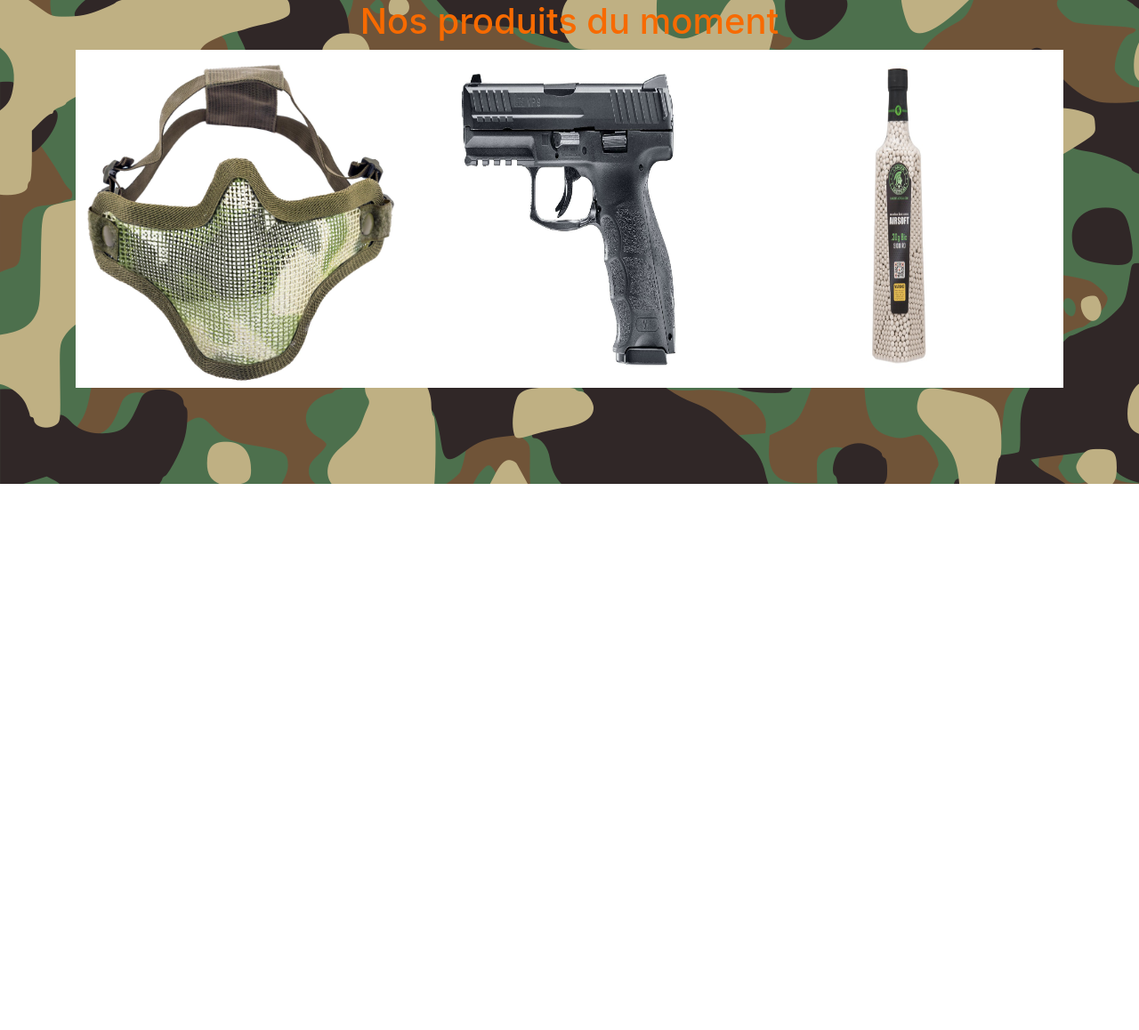
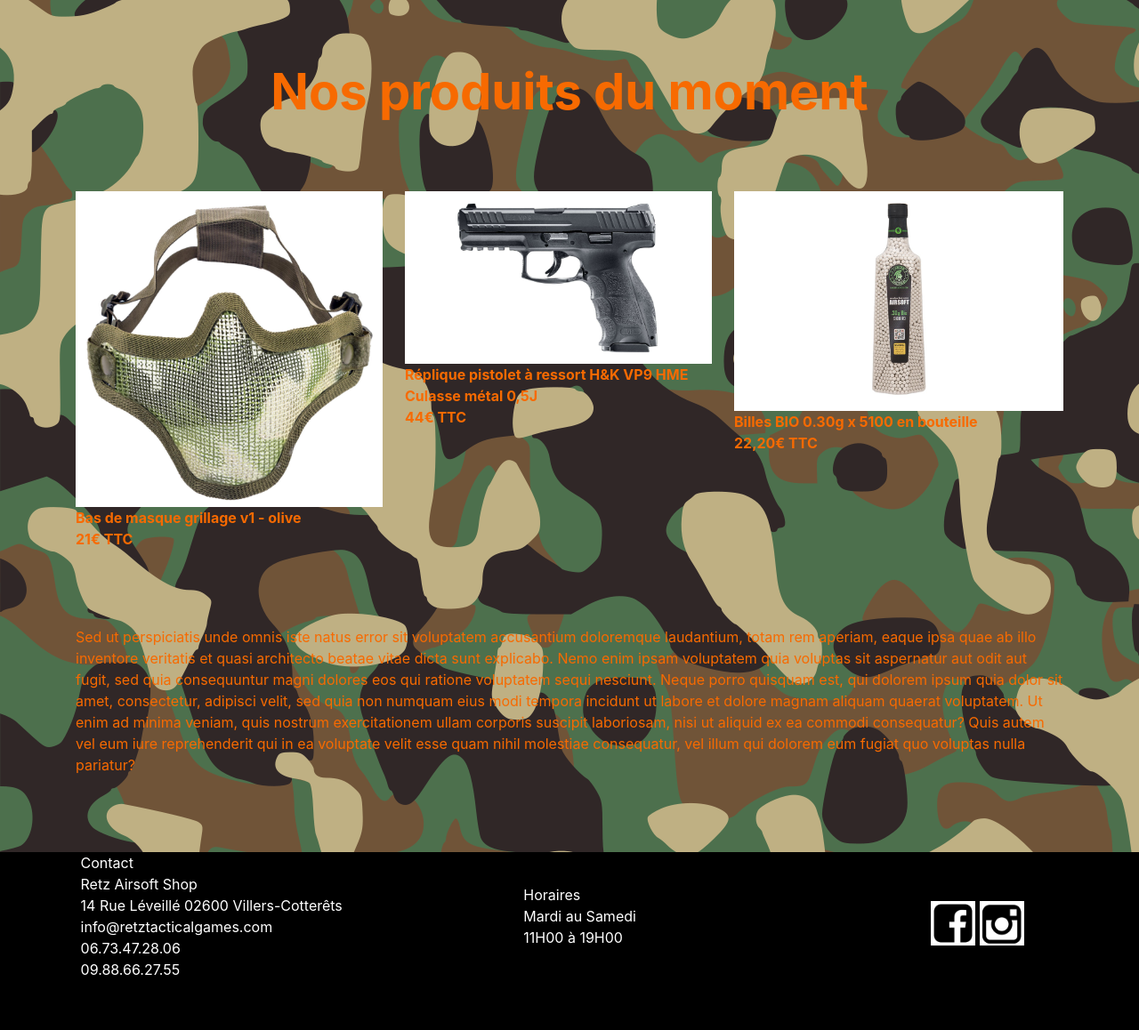
Before and after one commit to SebastienP60/titre-pro, a PHP site: page / in a window 1280 px wide. Shown: the part 256-1414 px from the top of the page at 89% size. Before the commit the page ends 800 px from the top, so only its background shows below. Run offline with PHP 8.4, Linux system fonts and the light colour scheme.

Commit message:
troisième commit

```diff
--- a/assets/css/style.css
+++ b/assets/css/style.css
@@ -18,7 +18,7 @@
     padding-top: 1px;
     /* border: none; */
 }
-#banner{
+#banner, #footPage{
     background-color: black;
     width: auto;
     height: 200px;
@@ -59,4 +59,28 @@
 }
 h1{
     color: #F76A01;
+    font-weight: bold;
+    font-size: 3.5rem;
+    padding-top: 70px;
+    padding-bottom: 70px;
 }
+#firstActualProduct, #secondActualProduct{
+    padding-right: 25px;
+}
+figcaption{
+    color: #F76A01;
+    font-weight: bold;
+}
+p{
+    color: #F76A01;
+    padding-top: 70px;
+    padding-bottom: 70px;
+}
+#contact, #timetables li{
+    color: white;
+}
+#facebook, #instagram{
+    background-color: white;
+    height: 50px;
+    width: auto;
+}
--- a/index.php
+++ b/index.php
@@ -16,7 +16,7 @@
         <div class="container-fluid" id="banner">
             <div class="row">
                 <div class="col-md-2 ml-auto mr-auto my-auto" id="identity">
-                    <img id="logo" class="img-fluid" src="assets/img/logoRAS.jpg" alt="logo du site" />
+                    <img id="logo" class="img-fluid" src="assets/img/logoRAS.jpg" alt="Logo du site" title="Logo du site"/>
                 </div>
                 <!--<div class="col-md-1 mr-auto ml-auto my-auto" id="nameSite">
                         <p><strong>Retz</strong><br/>
@@ -25,7 +25,7 @@
                 </div>-->
                 <div class="col-md-3 mr-auto ml-auto my-auto" id="search">
                     <input id="searchProducts" class="searchProducts" type="text" name="searchProducts" placeholder="Rechercher" value="" autocomplete="off" />
-                    <button class="btn border-none" type="submit" name="submitSearch" ><img src="assets/img/jumelles.png" id="searchBtn" /></button>
+                    <button class="btn border-none" type="submit" name="submitSearch" ><img src="assets/img/jumelles.png" id="searchBtn" alt="Bouton rechercher" title="Bouton rechercher"/></button>
                 </div>
                 <div id="shoppingCart" class="col-md-1 mr-auto ml-auto my-auto">
                     <a href="panier.php"><i class="fas fa-shopping-basket fa-5x" alt="logo panier"></i></a>
@@ -213,11 +213,57 @@
     <div class="container" id="principalPage">
     <h1 class="text-center">Nos produits du moment</h1>
         <div class="row no-gutters" id="actualsProducts">
-                <img class="img-fluid col-lg-4" src="assets/img/A69987-2.jpg" />
-                <img class="img-fluid col-lg-4" src="assets/img/PR2004.jpg" />
-                <img class="img-fluid col-lg-4" src="assets/img/BB3313.jpg" />
+            <figure class="col-lg-4">
+                <img class="img-fluid" id="firstActualProduct" src="assets/img/A69987-2.jpg" alt="Bas de masque" title="Bas de masque" />
+                <figcaption>Bas de masque grillage v1 - olive</figcaption>
+                <figcaption>21€ TTC</figcaption>
+            </figure>
+            <figure class="col-lg-4">
+                <img class="img-fluid" id="secondActualProduct" src="assets/img/PR2004.jpg" alt="Pistolet à ressort" title="Pistolet à ressort" />
+                <figcaption>Réplique pistolet à ressort H&K VP9 HME</figcaption>
+                <figcaption>Culasse métal 0,5J</figcaption>
+                <figcaption>44€ TTC</figcaption>
+            </figure>
+            <figure class="col-lg-4">
+                <img class="img-fluid" id="thirdActualProduct" src="assets/img/BB3313.jpg" alt="Bouteille de billes" title="Bouteille de billes" />
+                <figcaption>Billes BIO 0.30g x 5100 en bouteille</figcaption>
+                <figcaption>22,20€ TTC</figcaption>
+            </figure>
         </div>
     </div>
+    <div class="container">
+        <p>Sed ut perspiciatis unde omnis iste natus error sit voluptatem accusantium doloremque laudantium, totam rem aperiam, eaque ipsa quae ab illo inventore veritatis et quasi architecto beatae vitae dicta sunt explicabo. Nemo enim ipsam voluptatem quia voluptas sit aspernatur aut odit aut fugit, sed quia consequuntur magni dolores eos qui ratione voluptatem sequi nesciunt. Neque porro quisquam est, qui dolorem ipsum quia dolor sit amet, consectetur, adipisci velit, sed quia non numquam eius modi tempora incidunt ut labore et dolore magnam aliquam quaerat voluptatem. Ut enim ad minima veniam, quis nostrum exercitationem ullam corporis suscipit laboriosam, nisi ut aliquid ex ea commodi consequatur? Quis autem vel eum iure reprehenderit qui in ea voluptate velit esse quam nihil molestiae consequatur, vel illum qui dolorem eum fugiat quo voluptas nulla pariatur?</p>
+    </div>
+    <footer>
+        <div class="container-fluid" id="footPage">
+            <div class="row">
+                <!-- <div class="col-md-2 ml-auto mr-auto my-auto" id="identity">
+                    <img id="logo" class="img-fluid" src="assets/img/logoRAS.jpg" alt="Logo du site" title="Logo du site"/>
+                </div> -->
+                <div class="col-md-4 ml-auto mr-auto my-auto" id="contact">
+                    <ul>
+                        <li>Contact</li>
+                        <li>Retz Airsoft Shop</li>
+                        <li>14 Rue Léveillé 02600 Villers-Cotterêts</li>
+                        <li>info@retztacticalgames.com</li>
+                        <li>06.73.47.28.06</li>
+                        <li>09.88.66.27.55</li>
+                    </ul>
+                </div>
+                <div class="col-md-4 ml-auto mr-auto my-auto" id="timetables">
+                    <ul>
+                        <li>Horaires</li>
+                        <li>Mardi au Samedi</li>
+                        <li>11H00 à 19H00</li>
+                    </ul>
+                </div>
+                <div class="col-md-2 ml-auto mr-auto my-auto">
+                    <img class="img-fluid" alt="icone Facebook" title="Facebook" src="assets/img/facebook.png" id="facebook"/>
+                    <img class="img-fluid" alt="icone Instagram" title="Instagram" src="assets/img/insta.png" id="instagram" />
+                </div>
+            </div>
+        </div>
+    </footer>
     <script src="https://code.jquery.com/jquery-3.4.1.slim.min.js" integrity="sha384-J6qa4849blE2+poT4WnyKhv5vZF5SrPo0iEjwBvKU7imGFAV0wwj1yYfoRSJoZ+n" crossorigin="anonymous"></script>
     <script src="https://cdn.jsdelivr.net/npm/popper.js@1.16.0/dist/umd/popper.min.js" integrity="sha384-Q6E9RHvbIyZFJoft+2mJbHaEWldlvI9IOYy5n3zV9zzTtmI3UksdQRVvoxMfooAo" crossorigin="anonymous"></script>
     <script src="https://stackpath.bootstrapcdn.com/bootstrap/4.4.1/js/bootstrap.min.js" integrity="sha384-wfSDF2E50Y2D1uUdj0O3uMBJnjuUD4Ih7YwaYd1iqfktj0Uod8GCExl3Og8ifwB6" crossorigin="anonymous"></script>
```
Also changed, not shown: assets/img/facebook.png (added), assets/img/insta.png (added).
